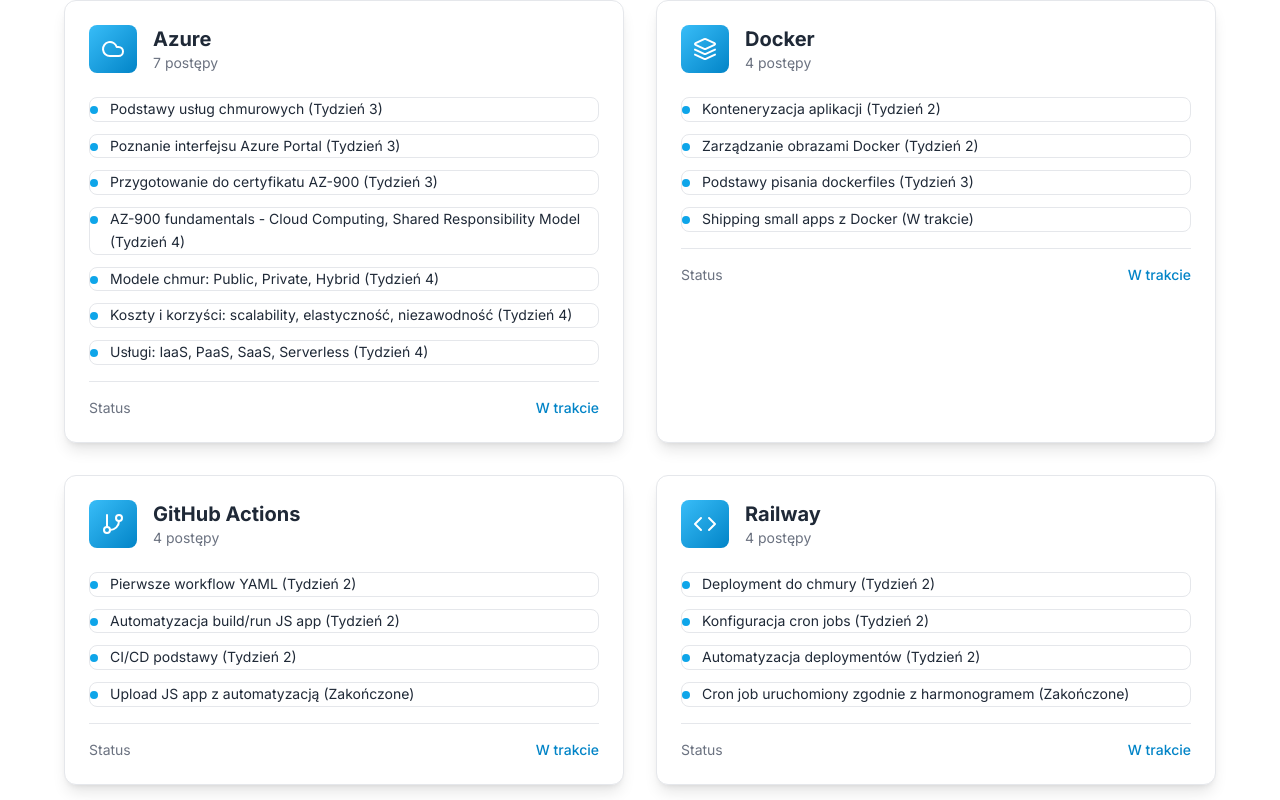
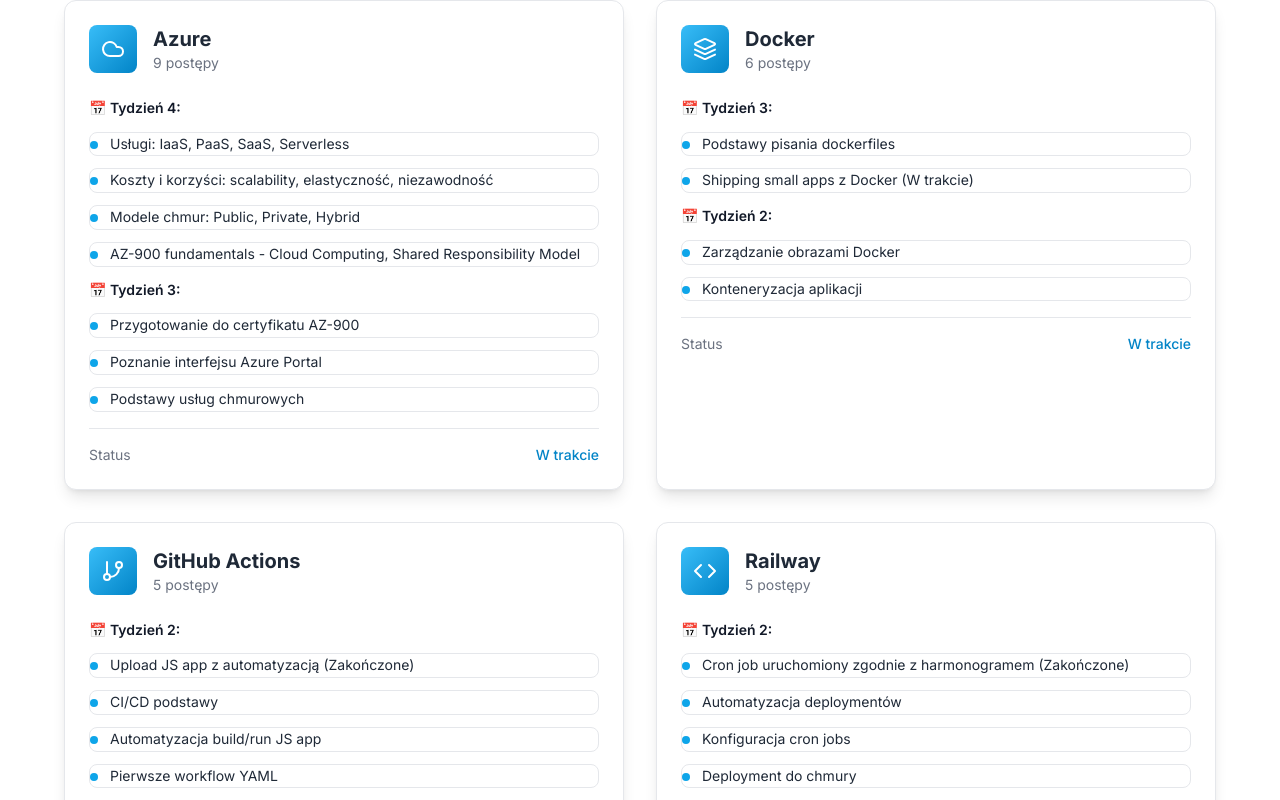
Before and after one commit to Szyszek25/szyszek25.github.io, a React (Vite) app: page / in a window 1280 px wide. Shown: the part 2440-3240 px from the top of the page. Built offline with nearby package versions, Linux system fonts and the light colour scheme.

Commit message:
feat: Enhance SkillsProgress component with week headers and improved styling for progress items

```diff
--- a/src/components/SkillsProgress.jsx
+++ b/src/components/SkillsProgress.jsx
@@ -137,20 +137,34 @@ const SkillsProgress = () => {
 
                     {/* Progress Items */}
                     <div className="space-y-3">
-                      {skillItems.map((item, index) => (
+                      {skillItems.map((item, index) => {
+                        const isWeekHeader = item.startsWith('📅 Tydzień');
+
+                        return (
                           <motion.div
                             key={index}
-                          className="flex items-start space-x-3 p-3 bg-white dark:bg-gray-800 rounded-lg border border-gray-200 dark:border-gray-600"
+                            className={`flex items-start space-x-3 p-3 rounded-lg ${
+                              isWeekHeader
+                                ? 'bg-gradient-to-r from-primary-100 to-primary-50 dark:from-primary-900/30 dark:to-primary-800/20 border-l-4 border-primary-500'
+                                : 'bg-white dark:bg-gray-800 border border-gray-200 dark:border-gray-600'
+                            }`}
                             initial={{ opacity: 0, x: -20 }}
                             animate={isInView ? { opacity: 1, x: 0 } : { opacity: 0, x: -20 }}
                             transition={{ duration: 0.4, delay: index * 0.1 }}
                           >
+                            {!isWeekHeader && (
                               <div className="w-2 h-2 bg-primary-500 rounded-full mt-2 flex-shrink-0"></div>
-                          <p className="text-sm text-gray-800 dark:text-gray-200 leading-relaxed">
+                            )}
+                            <p className={`text-sm leading-relaxed ${
+                              isWeekHeader
+                                ? 'font-semibold text-primary-700 dark:text-primary-300 ml-0'
+                                : 'text-gray-800 dark:text-gray-200'
+                            }`}>
                               {item}
                             </p>
                           </motion.div>
-                      ))}
+                        );
+                      })}
                     </div>
 
                     {/* Progress Indicator */}
--- a/src/data/skills-progress.json
+++ b/src/data/skills-progress.json
@@ -3,31 +3,37 @@
     "Kurs AZ-900 Scott Duffy Udemy - 8.5h kompletny (W trakcie)"
   ],
   "Azure": [
-    "Podstawy usług chmurowych (Tydzień 3)",
-    "Poznanie interfejsu Azure Portal (Tydzień 3)",
-    "Przygotowanie do certyfikatu AZ-900 (Tydzień 3)",
-    "AZ-900 fundamentals - Cloud Computing, Shared Responsibility Model (Tydzień 4)",
-    "Modele chmur: Public, Private, Hybrid (Tydzień 4)",
-    "Koszty i korzyści: scalability, elastyczność, niezawodność (Tydzień 4)",
-    "Usługi: IaaS, PaaS, SaaS, Serverless (Tydzień 4)"
+    "📅 Tydzień 4:",
+    "Usługi: IaaS, PaaS, SaaS, Serverless",
+    "Koszty i korzyści: scalability, elastyczność, niezawodność",
+    "Modele chmur: Public, Private, Hybrid",
+    "AZ-900 fundamentals - Cloud Computing, Shared Responsibility Model",
+    "📅 Tydzień 3:",
+    "Przygotowanie do certyfikatu AZ-900",
+    "Poznanie interfejsu Azure Portal",
+    "Podstawy usług chmurowych"
   ],
   "Docker": [
-    "Konteneryzacja aplikacji (Tydzień 2)",
-    "Zarządzanie obrazami Docker (Tydzień 2)",
-    "Podstawy pisania dockerfiles (Tydzień 3)",
-    "Shipping small apps z Docker (W trakcie)"
+    "📅 Tydzień 3:",
+    "Podstawy pisania dockerfiles",
+    "Shipping small apps z Docker (W trakcie)",
+    "📅 Tydzień 2:",
+    "Zarządzanie obrazami Docker",
+    "Konteneryzacja aplikacji"
   ],
   "GitHub Actions": [
-    "Pierwsze workflow YAML (Tydzień 2)",
-    "Automatyzacja build/run JS app (Tydzień 2)",
-    "CI/CD podstawy (Tydzień 2)",
-    "Upload JS app z automatyzacją (Zakończone)"
+    "📅 Tydzień 2:",
+    "Upload JS app z automatyzacją (Zakończone)",
+    "CI/CD podstawy",
+    "Automatyzacja build/run JS app",
+    "Pierwsze workflow YAML"
   ],
   "Railway": [
-    "Deployment do chmury (Tydzień 2)",
-    "Konfiguracja cron jobs (Tydzień 2)",
-    "Automatyzacja deploymentów (Tydzień 2)",
-    "Cron job uruchomiony zgodnie z harmonogramem (Zakończone)"
+    "📅 Tydzień 2:",
+    "Cron job uruchomiony zgodnie z harmonogramem (Zakończone)",
+    "Automatyzacja deploymentów",
+    "Konfiguracja cron jobs",
+    "Deployment do chmury"
   ],
   "AWS": [
     "Eksploracja AWS fundamentals (W trakcie)",
```
Lines whose indentation alone changed are shown as unchanged.
